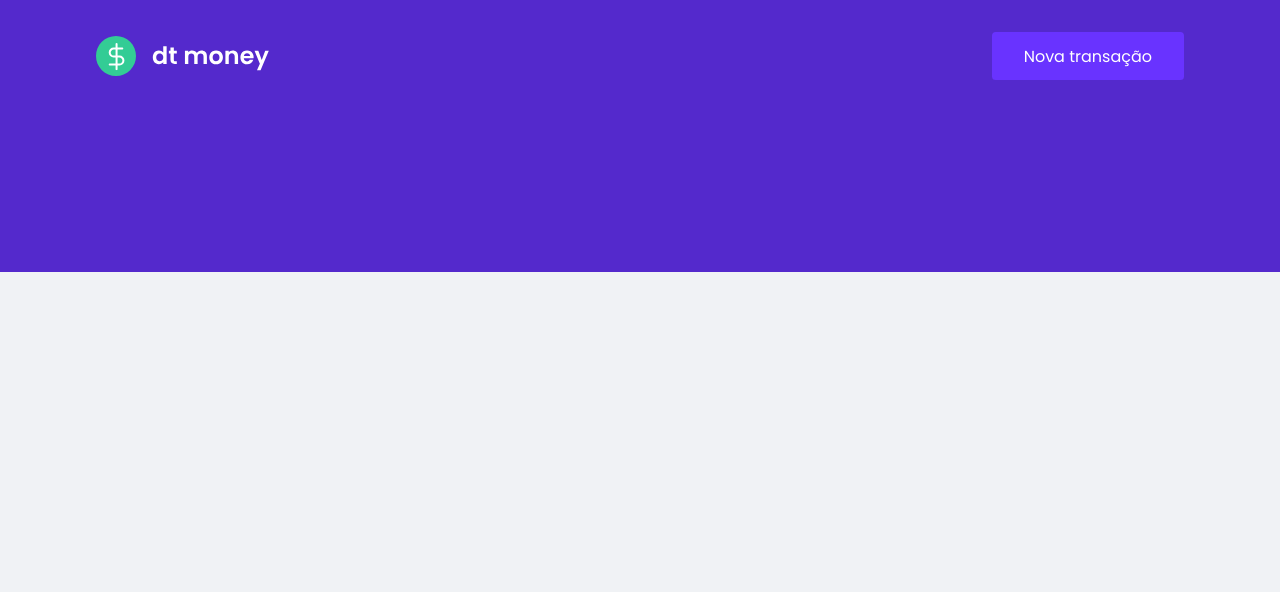
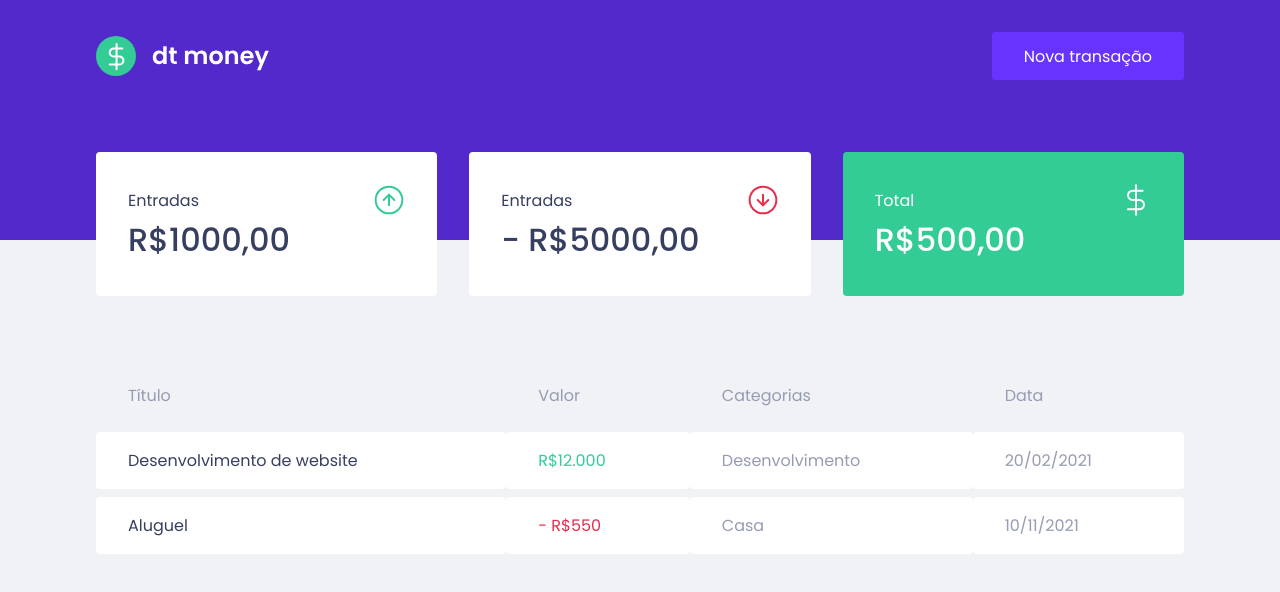
Before and after one commit to LeonardoMarquesDias/MyFinances, a React (Create React App) app: page / in a window 1280 px wide. Shown: the top 592 px of the page. Built offline with nearby package versions, Linux system fonts and the light colour scheme.

Commit message:
Main/Dashboard/Summary
styles

```diff
--- a/public/index.html
+++ b/public/index.html
@@ -8,7 +8,7 @@
     <meta name="viewport" content="width=device-width, initial-scale=1" />
     <link rel="shortcut icon" href="favicon.png" type="image/png">
 
-    <link href="https://fonts.googleapis.com/css2?family=Poppins:wght@400;600&display=swap" rel="stylesheet">
+    <link href="https://fonts.googleapis.com/css2?family=Poppins:wght@400;500;600&display=swap" rel="stylesheet">
 
     <title>MyFinances</title>
   </head>
--- a/src/App.tsx
+++ b/src/App.tsx
@@ -1,3 +1,4 @@
+import { Dashboard } from './components/Dashboard';
 import { Header } from './components/Header';
 import {GlobalStyle} from './styles/global';
 
@@ -5,6 +6,7 @@
   return (
     <>
       <Header />
+      <Dashboard />
       <GlobalStyle />
     </>
   );
--- a/src/components/Dashboard/index.tsx
+++ b/src/components/Dashboard/index.tsx
@@ -0,0 +1,15 @@
+
+import { Summary } from "../Summary";
+import { TransactionsTable } from "../TransactionsTable";
+
+import { Container } from "./styles";
+
+
+export function Dashboard() {
+  return (
+    <Container>
+      <Summary />
+      <TransactionsTable />
+    </Container>
+  )
+}
--- a/src/components/Dashboard/styles.ts
+++ b/src/components/Dashboard/styles.ts
@@ -0,0 +1,7 @@
+import styled from "styled-components";
+
+export const Container = styled.main`
+  max-width: 1120px;
+  margin: 0 auto;
+  padding: 2.5rem 1rem;
+`;
--- a/src/components/Header/styles.ts
+++ b/src/components/Header/styles.ts
@@ -8,7 +8,7 @@
   max-width: 1120px;
   margin: 0 auto;
 
-  padding: 2rem 1rem 12rem;
+  padding: 2rem 1rem 10rem;
   display: flex;
   align-items: center;
   justify-content: space-between;
--- /dev/null
+++ b/src/components/Summary/index.tsx
@@ -0,0 +1,33 @@
+import incomeImg from '../../assets/income.svg'
+import outcomeImg from '../../assets/outcome.svg'
+import totalImg from '../../assets/total.svg'
+
+import { Container } from "./styles";
+
+export function Summary() {
+  return (
+    <Container>
+      <div>
+        <header>
+          <p>Entradas</p>
+          <img src={incomeImg} alt="Entrandas" />
+        </header>
+        <strong>R$1000,00</strong>
+      </div>
+      <div>
+        <header>
+          <p>Entradas</p>
+          <img src={outcomeImg} alt="Entrandas" />
+        </header>
+        <strong>- R$5000,00</strong>
+      </div>
+      <div className="highlight-background">
+        <header>
+          <p>Total</p>
+          <img src={totalImg} alt="Entrandas" />
+        </header>
+        <strong>R$500,00</strong>
+      </div>
+    </Container>
+  )
+}
--- /dev/null
+++ b/src/components/Summary/styles.ts
@@ -0,0 +1,33 @@
+import styled from "styled-components";
+
+export const Container = styled.div`
+  display: grid;
+  grid-template-columns: repeat(3, 1fr);
+  gap: 2rem;
+  margin-top: -8rem;
+
+  div {
+    background: var(--shape);
+    padding: 2rem 2rem;
+    border-radius: 0.25rem;
+    color: var(--text-title);
+
+    header {
+      display: flex;
+      align-items: center;
+      justify-content: space-between;
+    }
+
+    strong {
+      margin-top: 1rem;
+      font-size: 2rem;
+      font-weight: 500;
+      line-height: 3rem;
+    }
+
+    &.highlight-background {
+      background: var(--green);
+      color: #FFF;
+    }
+  }
+`;
--- /dev/null
+++ b/src/components/TransactionsTable/index.tsx
@@ -0,0 +1,34 @@
+import { Container } from "./styles";
+
+
+export function TransactionsTable() {
+  return (
+    <Container>
+      <table>
+        <thead>
+          <tr>
+            <th>Título</th>
+            <th>Valor</th>
+            <th>Categorias</th>
+            <th>Data</th>
+          </tr>
+        </thead>
+
+        <tbody>
+          <tr>
+            <td>Desenvolvimento de website</td>
+            <td className="deposit">R$12.000</td>
+            <td>Desenvolvimento</td>
+            <td>20/02/2021</td>
+          </tr>
+          <tr>
+            <td>Aluguel</td>
+            <td className="withdraw">- R$550</td>
+            <td>Casa</td>
+            <td>10/11/2021</td>
+          </tr>
+        </tbody>
+      </table>
+    </Container>
+  );
+}
--- /dev/null
+++ b/src/components/TransactionsTable/styles.ts
@@ -0,0 +1,38 @@
+import styled from "styled-components";
+
+export const Container = styled.div`
+  margin-top: 4rem;
+
+  table {
+    width: 100%;
+    border-spacing: 0 0.5rem;
+  }
+
+  th {
+    color: var(--text-body);
+    font-weight: 400;
+    padding: 1rem 2rem;
+    text-align: left;
+    line-height: 1.5rem;
+  }
+
+  td {
+    padding: 1rem 2rem;
+    border: 0;
+    background: var(--shape);
+    color: var(--text-body);
+    border-radius: 0.25rem;
+
+    &:first-child {
+      color: var(--text-title);
+    }
+
+    &.deposit {
+      color: var(--green);
+    }
+
+    &.withdraw {
+      color: var(--red);
+    }
+  }
+`;
--- a/src/styles/global.ts
+++ b/src/styles/global.ts
@@ -5,6 +5,7 @@
 
     --red: #e52e4d;
     --blue: #5429cc;
+    --green: #33CC95;
 
     --blue-light: #6933ff;
 
```
